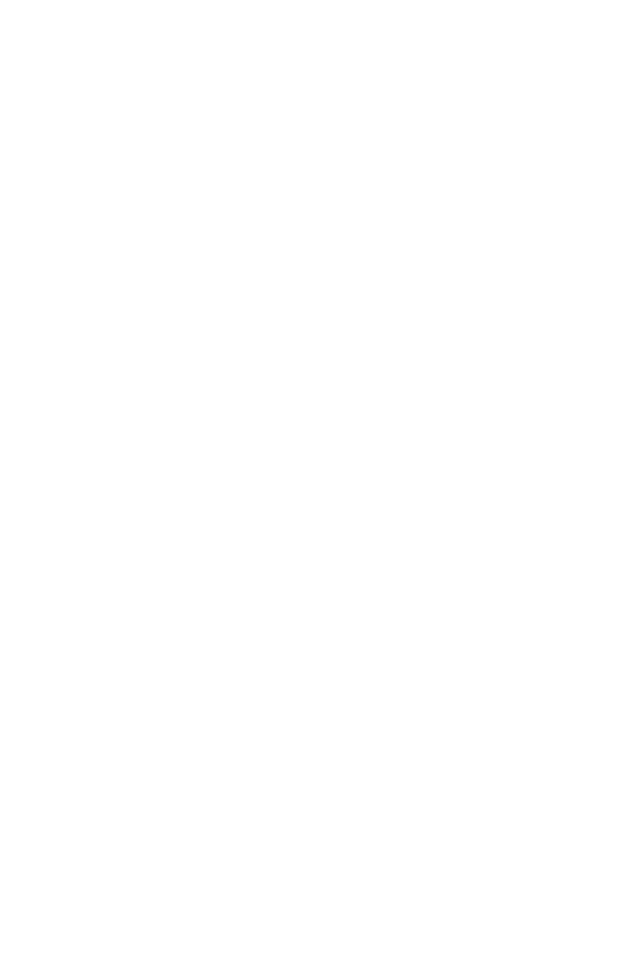
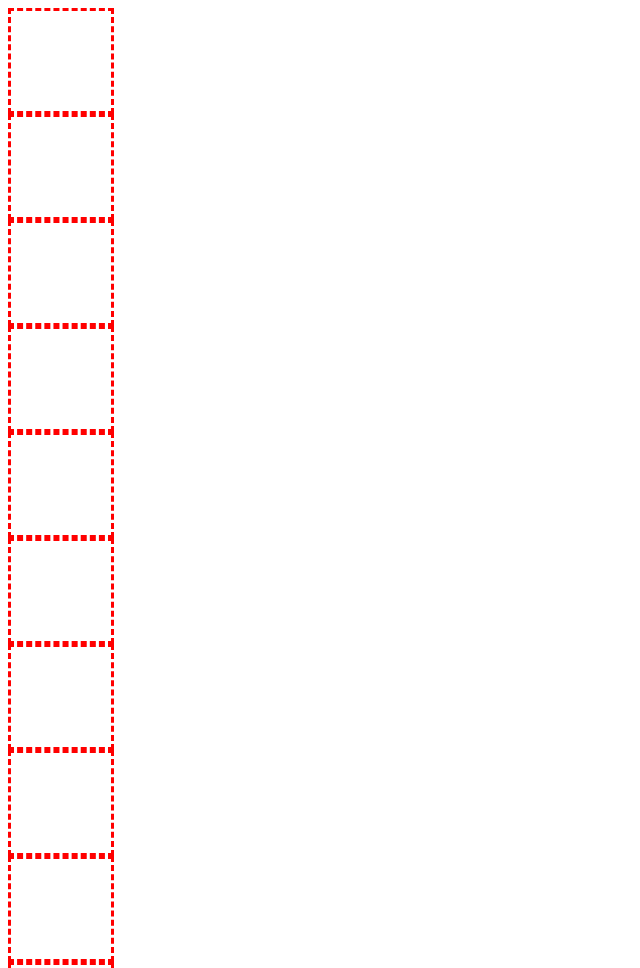
Before and after one commit to cald/odin-etch, a plain HTML site: page index.html in a window 1280 px wide. Shown: the top 968 px of the page, without its empty margins (0-640 px from the left). Before the commit the page ends 800 px from the top, so only its background shows below. Drawn offline with Linux system fonts and the light colour scheme.

Commit message:
create 16 squares

```diff
--- a/main.js
+++ b/main.js
@@ -1,2 +1,7 @@
-const square = document.createElement("div");
-square.classList.add("square");
+const container = document.getElementById("container");
+
+for (let i = 0; i < 16; i++) {
+    const square = document.createElement("div");
+    square.classList.add("square");
+    container.appendChild(square);
+}
--- a/style.css
+++ b/style.css
@@ -5,4 +5,5 @@
 .square {
     height: 100px;
     width: 100px;
+    border: dashed red;
 }
```
